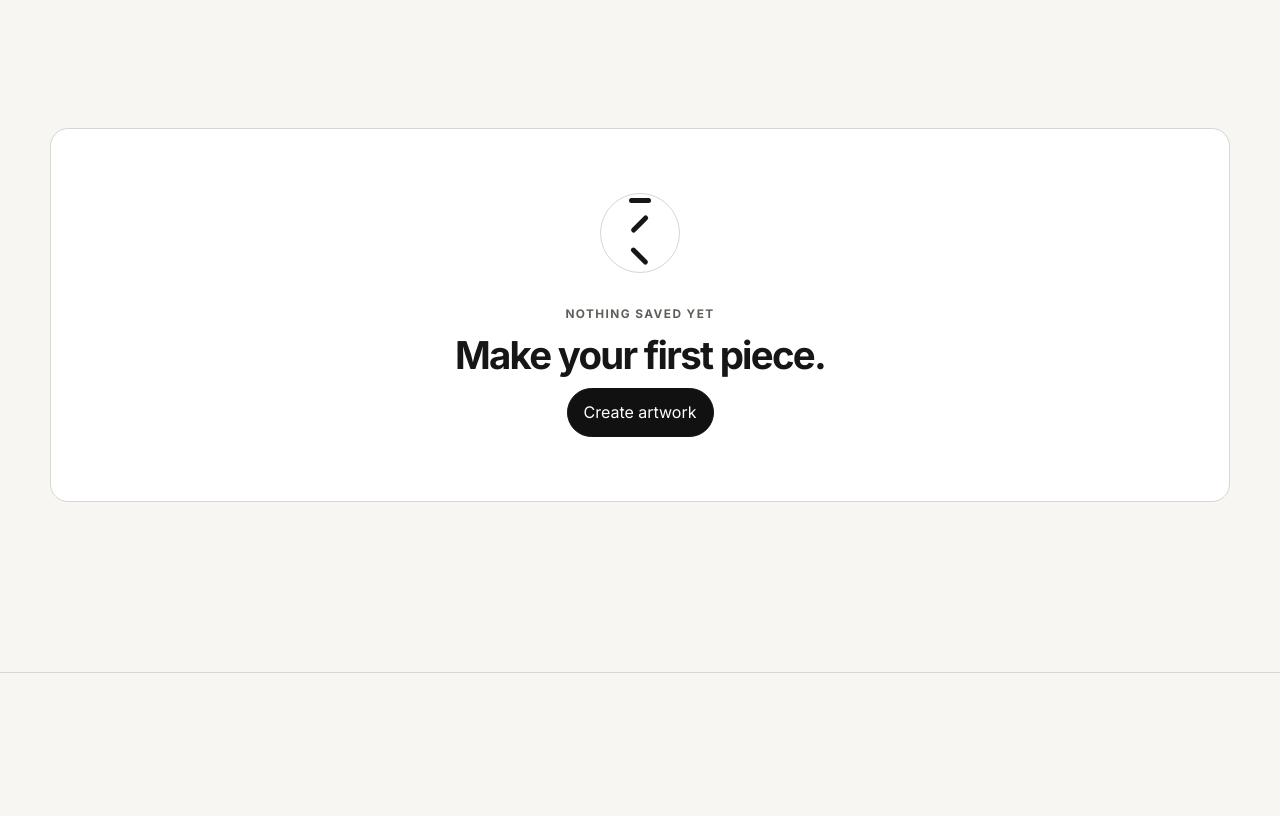
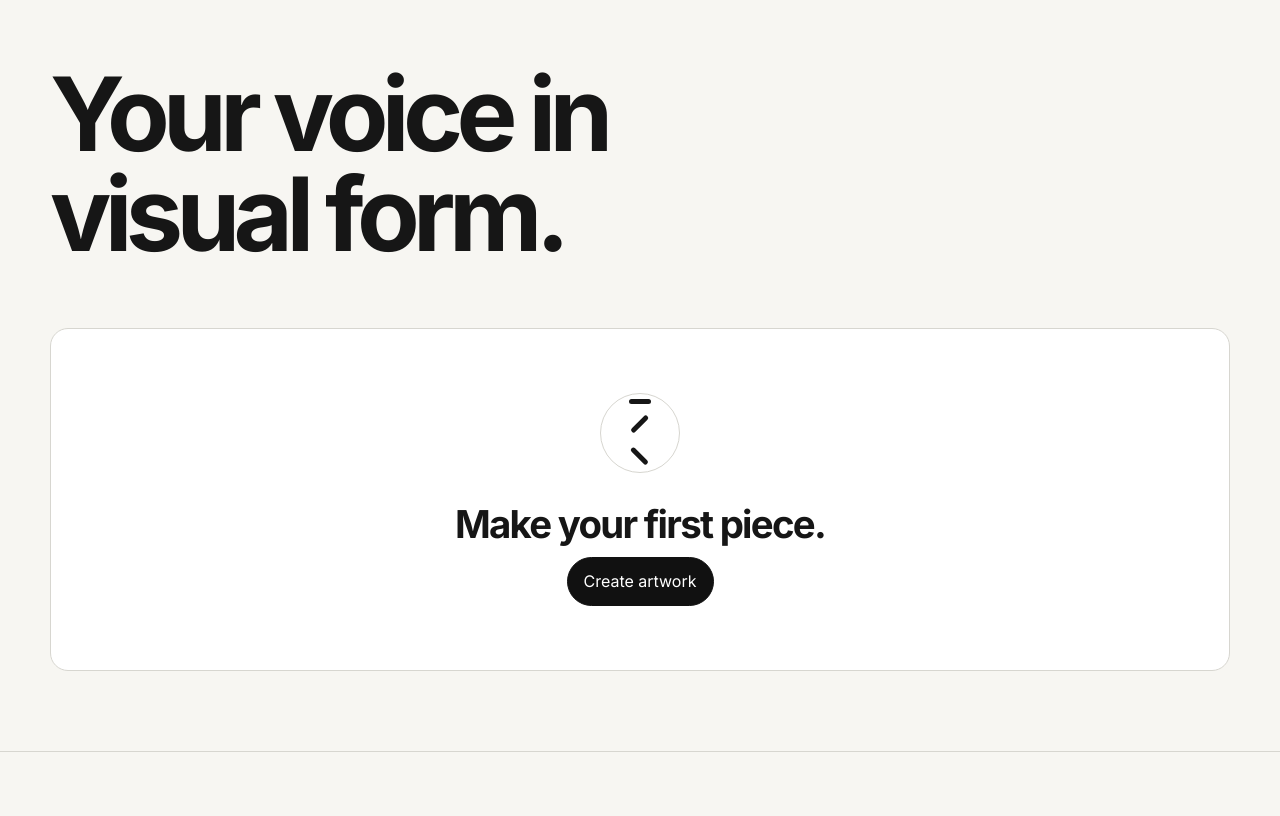
Before and after one commit to edimaudo/reotoi, a FastAPI app: page /gallery in a window 1280 px wide. Shown: the part 75-891 px from the top of the page. Before the commit the page ends 748 px from the top, so only its background shows below. Run offline with FastAPI, Linux system fonts and the light colour scheme.

Commit message:
Update gallery.html

```diff
--- a/templates/gallery.html
+++ b/templates/gallery.html
@@ -3,15 +3,25 @@
 {% block content %}
 <section class="gallery-page" aria-labelledby="gallery-title">
     <div class="section-heading section-heading--wide">
+
+        <h1 id="gallery-title">Your voice in visual form.</h1>
+
     </div>
 
-    <section class="gallery-empty" aria-labelledby="empty-title">
+    <section id="gallery-list" class="gallery-list" aria-live="polite"></section>
+
+    <section class="gallery-empty" id="gallery-empty" aria-labelledby="empty-title">
         <div class="gallery-empty__mark" aria-hidden="true">
             <span></span><span></span><span></span>
         </div>
-        <p class="eyebrow">NOTHING SAVED YET</p>
+
         <h2 id="empty-title">Make your first piece.</h2>
-        <a class="button button--primary" href="/app">Create artwork</a>
+
+        <a class="button button--primary" href="/create">Create artwork</a>
     </section>
 </section>
 {% endblock %}
+
+{% block scripts %}
+<script src="{{ url_for('static', path='js/gallery.js') }}" defer></script>
+{% endblock %}
```
